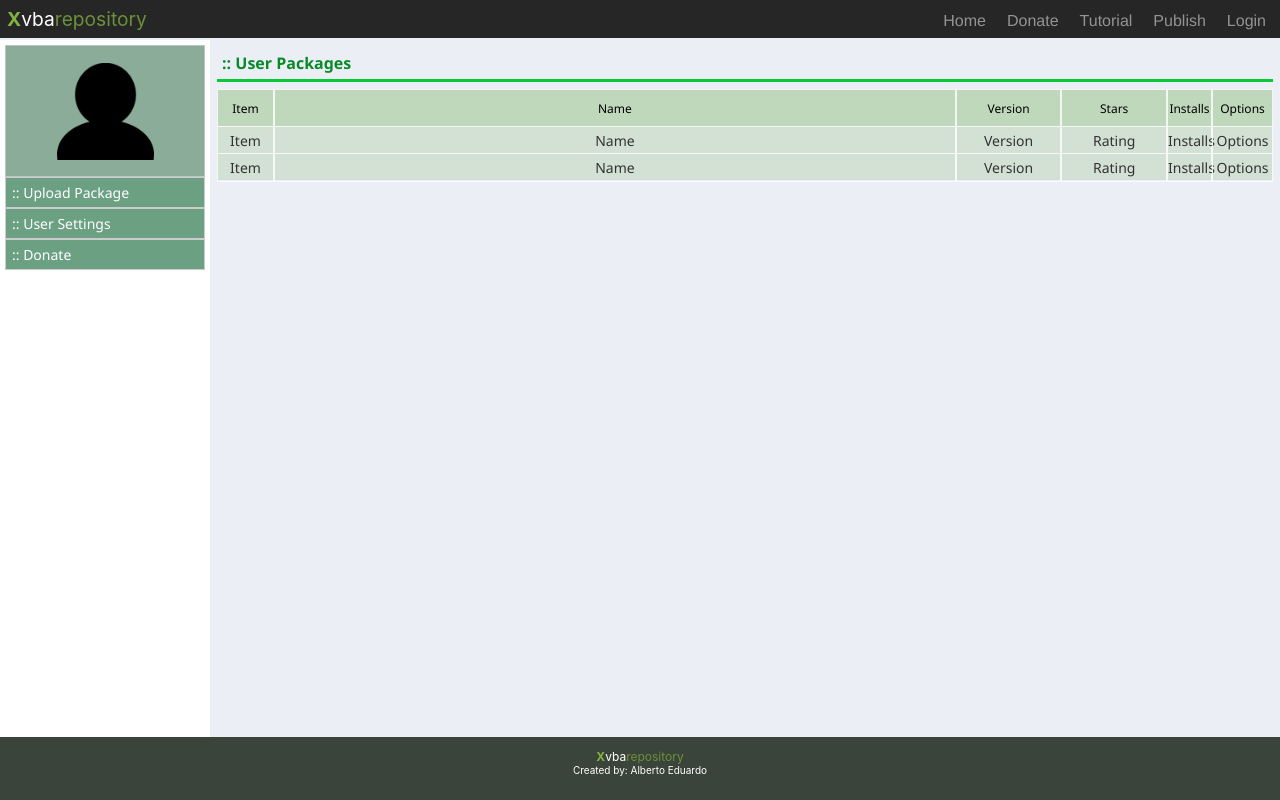
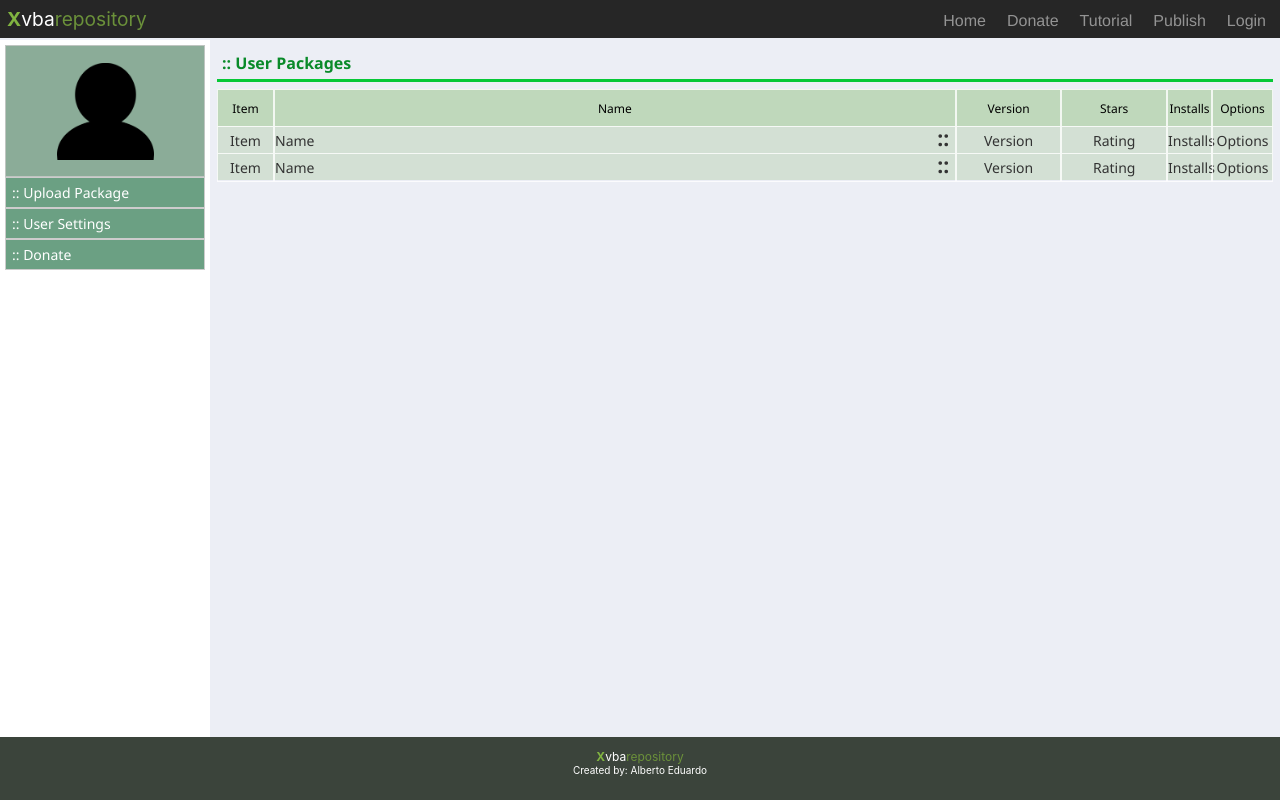
Before and after one commit to Aeraphe/xvba-repo, a React (Create React App) app: page /upload-package in a window 1280 px wide. Built offline with nearby package versions, Linux system fonts and the light colour scheme.

Commit message:
Add meu to package list

```diff
--- a/src/pages/Admin-Package/components/User-List-Packages/User-List-Packages.comp.js
+++ b/src/pages/Admin-Package/components/User-List-Packages/User-List-Packages.comp.js
@@ -1,5 +1,6 @@
 import React from "react";
 import styles from './User-List-Packages.module.css'
+import { PackageItemMenuComp } from "../Package-Item-Menu/Package-Item-Menu.comp";
 
 export const UserListPackagesComp = () => {
 
@@ -35,7 +36,7 @@ const PackageListItem = () => {
 
             <div className={styles['Body-Item']}>
                 <div>Item</div>
-                <div>Name</div>
+                <div><PackageItemMenuComp>Name</PackageItemMenuComp></div>
                 <div>Version</div>
                 <div>Rating</div>
                 <div>Installs</div>
```
